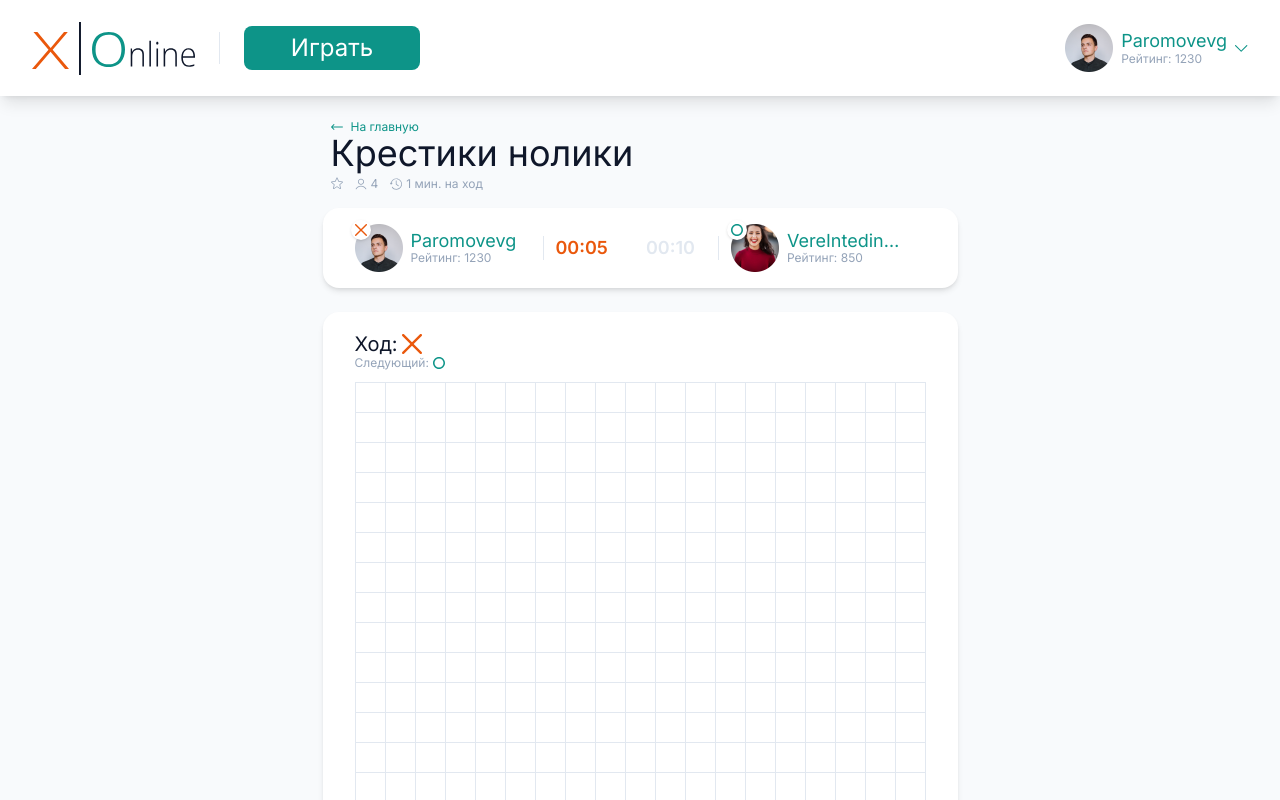
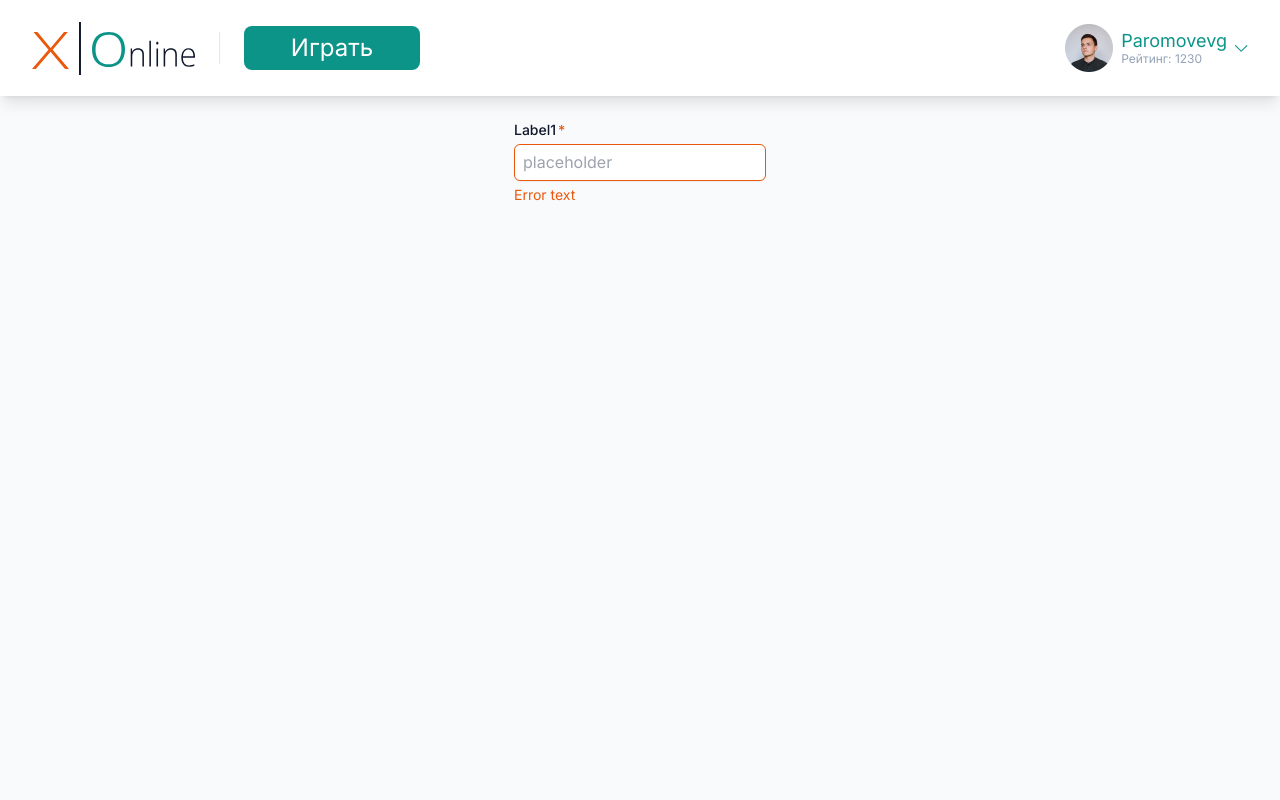
Before and after one commit to ivan1945kozhevnikov/tik-tak-toe-online, a Next.js app: page / in a window 1280 px wide. Shown: the top 800 px of the page. Built offline with nearby package versions, Linux system fonts and the light colour scheme.

Commit message:
Добавил TextField в uikit

```diff
--- /dev/null
+++ b/components/uikit/ui-text-field.jsx
@@ -0,0 +1,64 @@
+import clsx from "clsx";
+
+/**
+ * @param {{
+ * label?: string,
+ * helperText?: string,
+ * errorText?: string,
+ * error?: string,
+ * className: string,
+ * } & import('react').HTMLAttributes<HTMLInputElement>} props
+ * @returns
+ */
+
+export function UiTextField({
+  label,
+  required,
+  helperText,
+  errorText,
+  className,
+  ...inputProps
+}) {
+  return (
+    <div className={className}>
+      {label && (
+        <label
+          for="example2"
+          className={clsx(
+            required && "after:text-orange-600 after:content-['*']",
+            "mb-1 block text-sm font-medium text-slate-900 after:ml-0.5 ",
+          )}
+        >
+          {label}
+        </label>
+      )}
+      <input
+        type="email"
+        id="example2"
+        required={required}
+        className={clsx([
+          `
+          px-2 py-2  leading-tight outline-0 border
+          block w-full rounded-md  shadow-sm
+          focus:ring-opacity-50 disabled:cursor-not-allowed
+          disabled:bg-gray-50 disabled:text-gray-500
+          `,
+          errorText
+            ? "focus:border-orange-600 focus:ring focus:ring-orange-600/20 border-orange-600"
+            : "focus:border-teal-600 focus:ring focus:ring-teal-600/20 border-slate-200",
+        ])}
+        {...inputProps}
+      />
+      {(helperText || errorText) && (
+        <p
+          className={clsx(
+            "mt-1 text-sm ",
+            errorText ? "text-orange-600" : "text-slate-400",
+          )}
+        >
+          {errorText ?? helperText}
+        </p>
+      )}
+    </div>
+  );
+}
--- a/pages/index.jsx
+++ b/pages/index.jsx
@@ -1,10 +1,18 @@
 import { Header } from "../components/header";
 import { Game } from "../components/game-new/game";
+import { UiTextField } from "../components/uikit/ui-text-field";
 
 export default function HomePage() {
   return (
     <HomePageLayout header={<Header />}>
-      <Game />
+      <UiTextField
+        label="Label1"
+        placeholder="placeholder"
+        required
+        helperText="Helper Text"
+        errorText="Error text"
+
+      />
     </HomePageLayout>
   );
 }
```
